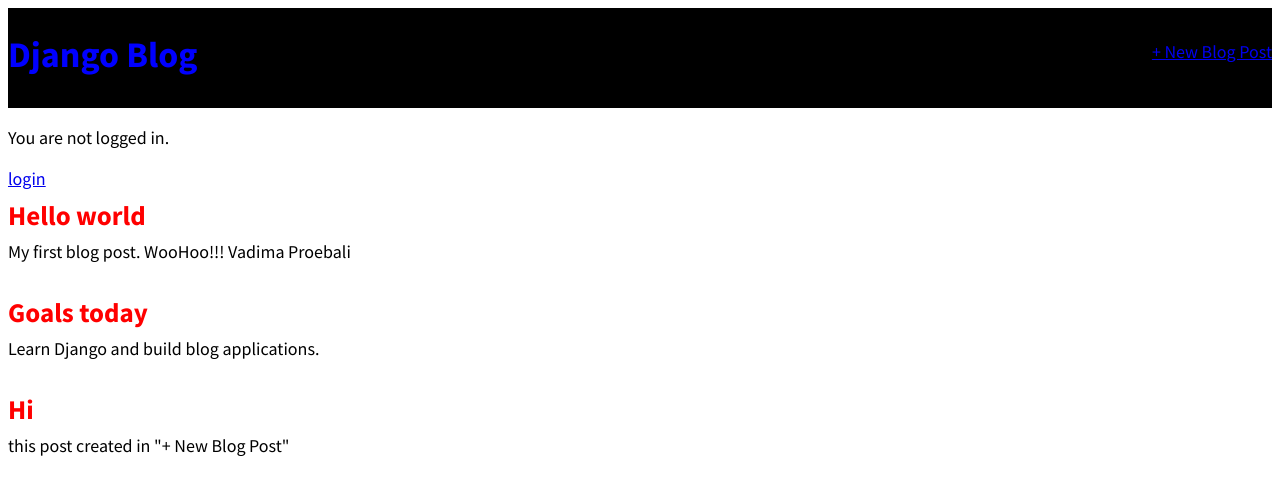
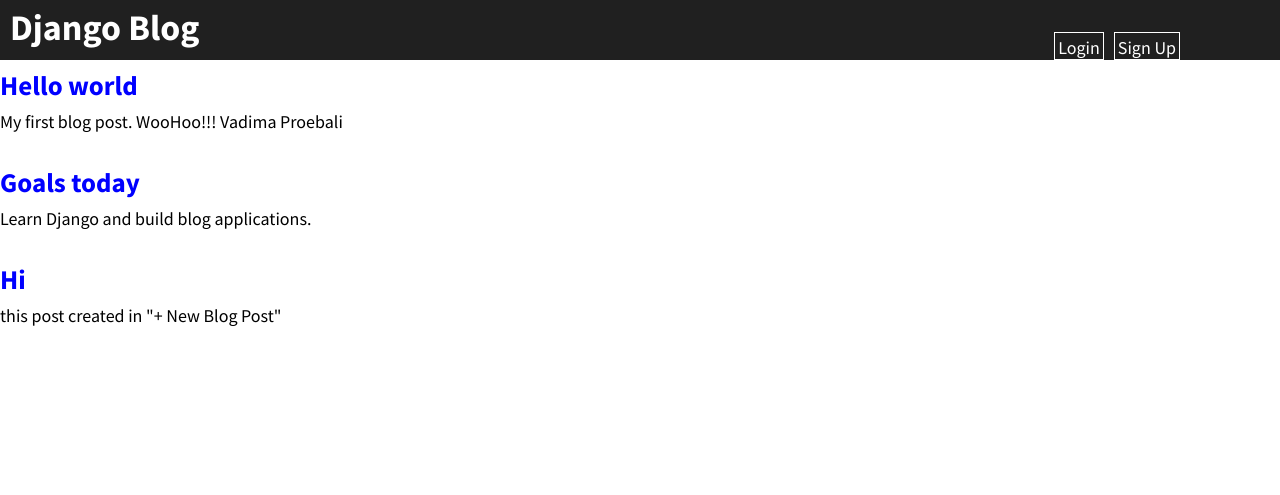
Before and after one commit to Wappik/DjangoBlogLearn, a Django app: page / in a window 1280 px wide. Shown: the top 495 px of the page. Run offline with Django 3.2, Linux system fonts and the light colour scheme; data comes from the database, SQL or seed files in the repository; both versions use the stored data as it was after the commit.

Commit message:
edit css and templates file

```diff
--- a/blog/static/css/base.css
+++ b/blog/static/css/base.css
@@ -1,4 +1,9 @@
 @import url('https://fonts.googleapis.com/css2?family=Source+Sans+Pro:ital,wght@0,200;0,300;0,400;0,600;0,700;0,900;1,200;1,300;1,400;1,600;1,700;1,900&display=swap');
+* {
+    margin: 0;
+    padding: 0;
+}
+
 body {
     font-family: 'Source Sans Pro', sans-serif;
     font-size: 18px;
@@ -7,12 +12,31 @@
 header {
     display: flex;
     width: 100%;
-    height: 100px;
-    background-color: #000;
+    height: 60px;
+    background-color: rgb(32, 32, 32);
+}
+
+header .nav-left {
+    margin-left: 10px;
+    margin-top: 5px;
+}
+
+header .nav-right {
+    /* padding-top: 7px; */
+    margin-right: 100px;
+}
+
+header .nav-right a{
+    float: left;
+    padding: 3px 3px 0 3px;
+    margin-left: 10px;
+    text-decoration: none;
+    color: #fff;
+    border: 1px solid #fff;
 }
 
 header h1 a {
-    color: blue;
+    color: #fff;
     text-decoration: none;
 }
 
@@ -45,5 +69,5 @@
 }
 
 .post-entry h2 a {
-    color: red;
+    color: blue;
 }
--- a/blog/templates/base.html
+++ b/blog/templates/base.html
@@ -3,8 +3,8 @@
 <html lang="en">
 <head>
     <meta charset="UTF-8">
-    <link rel="stylesheet" href="../static/css/base.css">
-    <title>Document</title>
+    <link rel="stylesheet" href="{% static 'css/base.css' %}">
+    <title>{% block title %}{% endblock title %}</title>
 </head>
 <body>
     <div class="conteiner">
@@ -13,17 +13,16 @@
                 <h1><a href="/">Django Blog</a></h1>
             </div>
             <div class="nav-right">
-                <a href="{% url 'post_new' %}">+ New Blog Post</a>
+                {% if user.is_authenticated %}
+                    <p>Hi {{ user.username }}</p>
+                    <p><a href="{% url 'logout' %}">Logout</a></p>
+                {% else %}
+                    <a href="{% url 'login' %}">Login</a>
+                    <a href="{% url 'signup' %}">Sign Up</a>
+                {% endif %}
+                <!-- <a href="{% url 'post_new' %}">+ New Blog Post</a> -->
             </div>
         </header>
-
-        {% if user.is_authenticated %}
-            <p>Hi {{ user.username }}</p>
-            <p><a href="{% url 'logout' %}">logout</a></p>
-        {% else %}
-            <p>You are not logged in.</p>
-            <a href="{% url 'login' %}">login</a>
-        {% endif %}
 
         {% block content %}
         {% endblock content %}
--- a/blog/templates/home.html
+++ b/blog/templates/home.html
@@ -1,4 +1,6 @@
 {%  extends 'base.html' %}
+
+{% block title %}Home{% endblock title %}
 
 {% block content %}
     {% for post in object_list %}
--- a/blog/templates/post_delete.html
+++ b/blog/templates/post_delete.html
@@ -1,4 +1,6 @@
 {% extends 'base.html' %}
+
+{% block title %}Post Delete{% endblock title %}
 
 {% block content %}
     <h1>Edit Post</h1>
--- a/blog/templates/post_detail.html
+++ b/blog/templates/post_detail.html
@@ -1,4 +1,6 @@
 {% extends 'base.html' %}
+
+{% block title %}Post Detail{% endblock title %}
 
 {% block content %}
     <div class="post-entry">
--- a/blog/templates/post_edit.html
+++ b/blog/templates/post_edit.html
@@ -1,4 +1,6 @@
 {% extends 'base.html' %}
+
+{% block title %}Post Edit{% endblock title %}
 
 {% block content %}
     <h1>Edit Post</h1>
--- a/blog/templates/post_new.html
+++ b/blog/templates/post_new.html
@@ -1,4 +1,6 @@
 {% extends 'base.html' %}
+
+{% block title %}Post New{% endblock title %}
 
 {% block content %}
     <h1>New Post</h1>
--- a/blog/templates/registration/login.html
+++ b/blog/templates/registration/login.html
@@ -1,4 +1,6 @@
 {% extends 'base.html' %}
+
+{% block title %}Login{% endblock title %}
 
 {% block content %}
     <h1>Login</h1>
```
Also changed, not shown: db.sqlite3.
